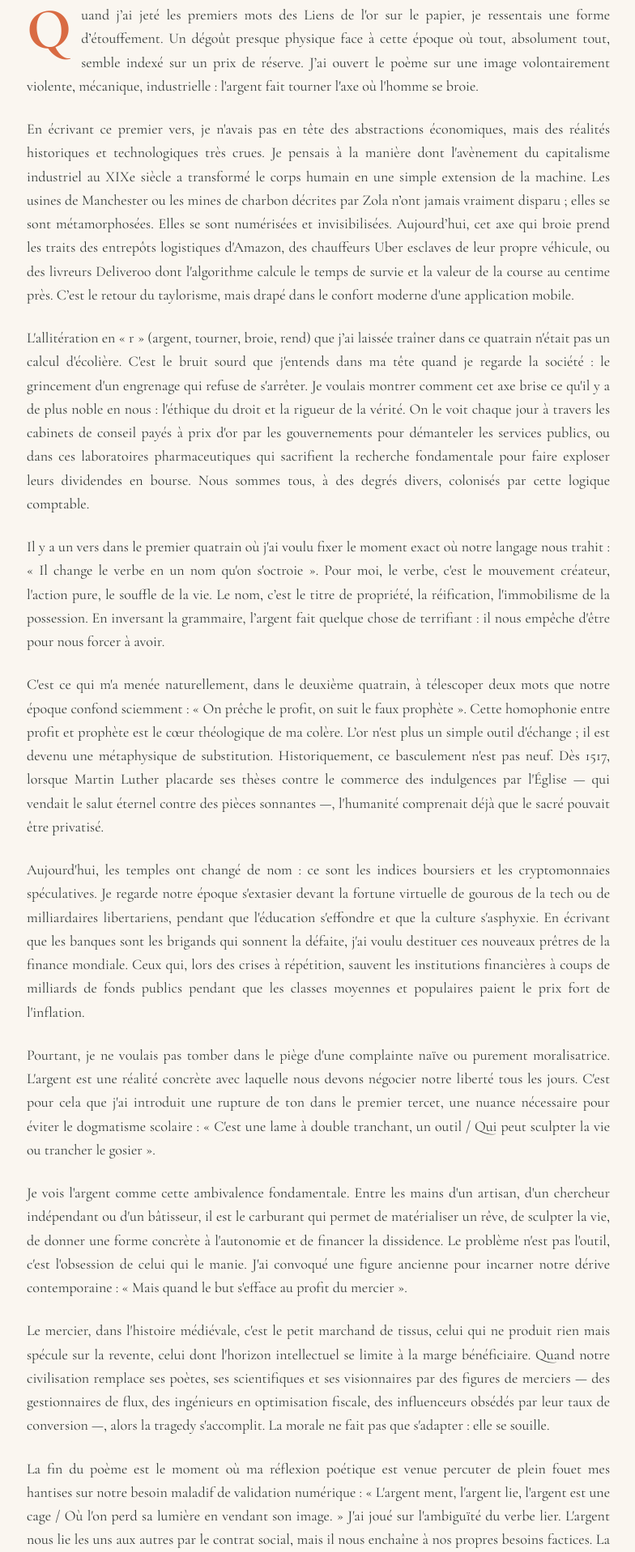
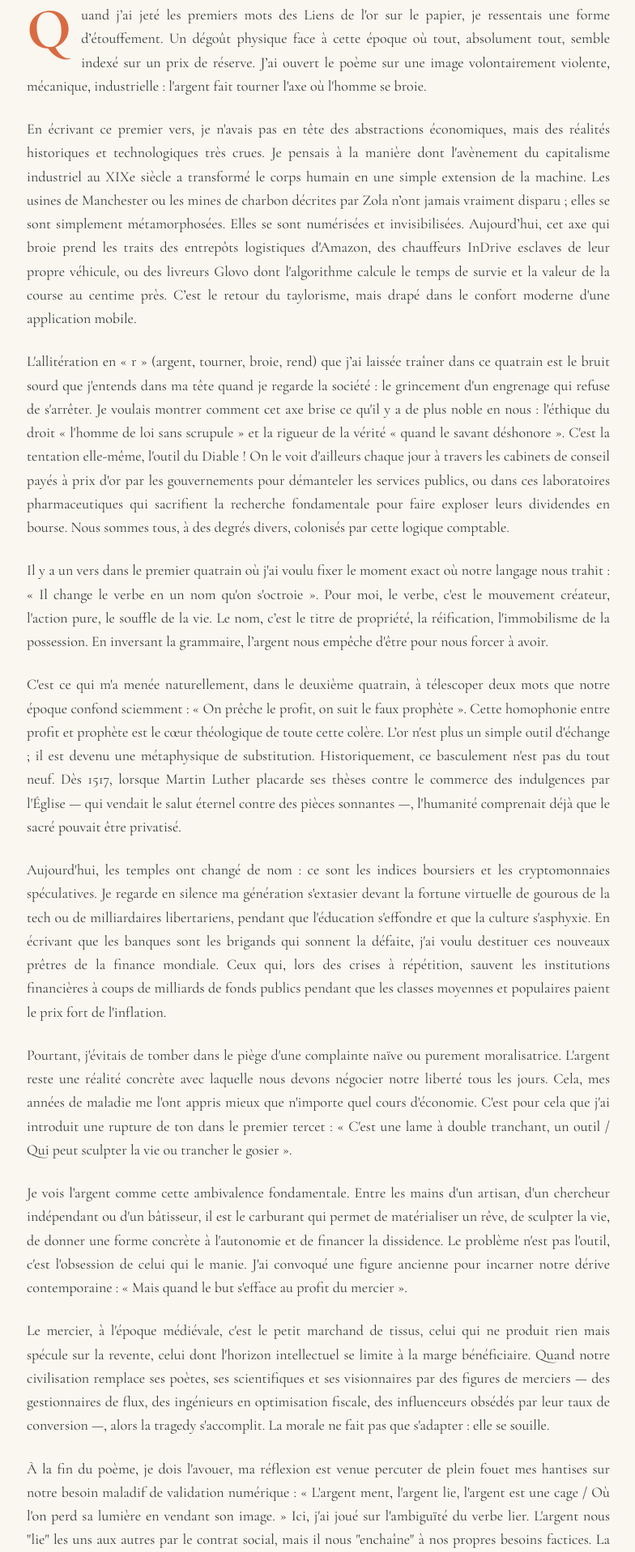
Before and after one commit to wadoudnajwa580-arch/najwa-app, a Next.js app: page /archives/liens-de-or in a window 1280 px wide. Shown: the part 1716-3633 px from the top of the page at 81% size, without its empty margins (247-1031 px from the left). Built offline with nearby package versions, Linux system fonts and the light colour scheme.

Commit message:
Update page.js

```diff
--- a/app/archives/liens-de-or/page.js
+++ b/app/archives/liens-de-or/page.js
@@ -17,25 +17,25 @@ La morale se souille et l'honneur est trahi,
 L'argent ment, l'argent lie, l'argent est une cage,
 Où l'on perd sa lumière en vendant son image.`;
 
-  const paragraphe1 = `Quand j’ai jeté les premiers mots des Liens de l'or sur le papier, je ressentais une forme d’étouffement. Un dégoût presque physique face à cette époque où tout, absolument tout, semble indexé sur un prix de réserve. J’ai ouvert le poème sur une image volontairement violente, mécanique, industrielle : l'argent fait tourner l'axe où l'homme se broie.`;
+  const paragraphe1 = `Quand j’ai jeté les premiers mots des Liens de l'or sur le papier, je ressentais une forme d’étouffement. Un dégoût physique face à cette époque où tout, absolument tout, semble indexé sur un prix de réserve. J’ai ouvert le poème sur une image volontairement violente, mécanique, industrielle : l'argent fait tourner l'axe où l'homme se broie.`;
 
-  const paragraphe2 = `En écrivant ce premier vers, je n'avais pas en tête des abstractions économiques, mais des réalités historiques et technologiques très crues. Je pensais à la manière dont l'avènement du capitalisme industriel au XIXe siècle a transformé le corps humain en une simple extension de la machine. Les usines de Manchester ou les mines de charbon décrites par Zola n’ont jamais vraiment disparu ; elles se sont métamorphosées. Elles se sont numérisées et invisibilisées. Aujourd’hui, cet axe qui broie prend les traits des entrepôts logistiques d'Amazon, des chauffeurs Uber esclaves de leur propre véhicule, ou des livreurs Deliveroo dont l'algorithme calcule le temps de survie et la valeur de la course au centime près. C’est le retour du taylorisme, mais drapé dans le confort moderne d'une application mobile.`;
+  const paragraphe2 = `En écrivant ce premier vers, je n'avais pas en tête des abstractions économiques, mais des réalités historiques et technologiques très crues. Je pensais à la manière dont l'avènement du capitalisme industriel au XIXe siècle a transformé le corps humain en une simple extension de la machine. Les usines de Manchester ou les mines de charbon décrites par Zola n’ont jamais vraiment disparu ; elles se sont simplement métamorphosées. Elles se sont numérisées et invisibilisées. Aujourd’hui, cet axe qui broie prend les traits des entrepôts logistiques d'Amazon, des chauffeurs InDrive esclaves de leur propre véhicule, ou des livreurs Glovo dont l'algorithme calcule le temps de survie et la valeur de la course au centime près. C’est le retour du taylorisme, mais drapé dans le confort moderne d'une application mobile.`;
 
-  const paragraphe3 = `L'allitération en « r » (argent, tourner, broie, rend) que j’ai laissée traîner dans ce quatrain n'était pas un calcul d'écolière. C'est le bruit sourd que j'entends dans ma tête quand je regarde la société : le grincement d'un engrenage qui refuse de s'arrêter. Je voulais montrer comment cet axe brise ce qu'il y a de plus noble en nous : l'éthique du droit et la rigueur de la vérité. On le voit chaque jour à travers les cabinets de conseil payés à prix d'or par les gouvernements pour démanteler les services publics, ou dans ces laboratoires pharmaceutiques qui sacrifient la recherche fondamentale pour faire exploser leurs dividendes en bourse. Nous sommes tous, à des degrés divers, colonisés par cette logique comptable.`;
+  const paragraphe3 = `L'allitération en « r » (argent, tourner, broie, rend) que j’ai laissée traîner dans ce quatrain est le bruit sourd que j'entends dans ma tête quand je regarde la société : le grincement d'un engrenage qui refuse de s'arrêter. Je voulais montrer comment cet axe brise ce qu'il y a de plus noble en nous : l'éthique du droit « l'homme de loi sans scrupule » et la rigueur de la vérité « quand le savant déshonore ». C'est la tentation elle-même, l'outil du Diable ! On le voit d'ailleurs chaque jour à travers les cabinets de conseil payés à prix d'or par les gouvernements pour démanteler les services publics, ou dans ces laboratoires pharmaceutiques qui sacrifient la recherche fondamentale pour faire exploser leurs dividendes en bourse. Nous sommes tous, à des degrés divers, colonisés par cette logique comptable.`;
 
-  const paragraphe4 = `Il y a un vers dans le premier quatrain où j'ai voulu fixer le moment exact où notre langage nous trahit : « Il change le verbe en un nom qu'on s'octroie ». Pour moi, le verbe, c'est le mouvement créateur, l'action pure, le souffle de la vie. Le nom, c’est le titre de propriété, la réification, l'immobilisme de la possession. En inversant la grammaire, l’argent fait quelque chose de terrifiant : il nous empêche d'être pour nous forcer à avoir.`;
+  const paragraphe4 = `Il y a un vers dans le premier quatrain où j'ai voulu fixer le moment exact où notre langage nous trahit : « Il change le verbe en un nom qu'on s'octroie ». Pour moi, le verbe, c'est le mouvement créateur, l'action pure, le souffle de la vie. Le nom, c’est le titre de propriété, la réification, l'immobilisme de la possession. En inversant la grammaire, l’argent nous empêche d'être pour nous forcer à avoir.`;
 
-  const paragraphe5 = `C'est ce qui m'a menée naturellement, dans le deuxième quatrain, à télescoper deux mots que notre époque confond sciemment : « On prêche le profit, on suit le faux prophète ». Cette homophonie entre profit et prophète est le cœur théologique de ma colère. L’or n'est plus un simple outil d'échange ; il est devenu une métaphysique de substitution. Historiquement, ce basculement n'est pas neuf. Dès 1517, lorsque Martin Luther placarde ses thèses contre le commerce des indulgences par l'Église — qui vendait le salut éternel contre des pièces sonnantes —, l'humanité comprenait déjà que le sacré pouvait être privatisé.`;
+  const paragraphe5 = `C'est ce qui m'a menée naturellement, dans le deuxième quatrain, à télescoper deux mots que notre époque confond sciemment : « On prêche le profit, on suit le faux prophète ». Cette homophonie entre profit et prophète est le cœur théologique de toute cette colère. L’or n'est plus un simple outil d'échange ; il est devenu une métaphysique de substitution. Historiquement, ce basculement n'est pas du tout neuf. Dès 1517, lorsque Martin Luther placarde ses thèses contre le commerce des indulgences par l'Église — qui vendait le salut éternel contre des pièces sonnantes —, l'humanité comprenait déjà que le sacré pouvait être privatisé.`;
 
-  const paragraphe6 = `Aujourd'hui, les temples ont changé de nom : ce sont les indices boursiers et les cryptomonnaies spéculatives. Je regarde notre époque s'extasier devant la fortune virtuelle de gourous de la tech ou de milliardaires libertariens, pendant que l'éducation s'effondre et que la culture s'asphyxie. En écrivant que les banques sont les brigands qui sonnent la défaite, j'ai voulu destituer ces nouveaux prêtres de la finance mondiale. Ceux qui, lors des crises à répétition, sauvent les institutions financières à coups de milliards de fonds publics pendant que les classes moyennes et populaires paient le prix fort de l'inflation.`;
+  const paragraphe6 = `Aujourd'hui, les temples ont changé de nom : ce sont les indices boursiers et les cryptomonnaies spéculatives. Je regarde en silence ma génération s'extasier devant la fortune virtuelle de gourous de la tech ou de milliardaires libertariens, pendant que l'éducation s'effondre et que la culture s'asphyxie. En écrivant que les banques sont les brigands qui sonnent la défaite, j'ai voulu destituer ces nouveaux prêtres de la finance mondiale. Ceux qui, lors des crises à répétition, sauvent les institutions financières à coups de milliards de fonds publics pendant que les classes moyennes et populaires paient le prix fort de l'inflation.`;
 
-  const paragraphe7 = `Pourtant, je ne voulais pas tomber dans le piège d'une complainte naïve ou purement moralisatrice. L'argent est une réalité concrète avec laquelle nous devons négocier notre liberté tous les jours. C'est pour cela que j'ai introduit une rupture de ton dans le premier tercet, une nuance nécessaire pour éviter le dogmatisme scolaire : « C'est une lame à double tranchant, un outil / Qui peut sculpter la vie ou trancher le gosier ».`;
+  const paragraphe7 = `Pourtant, j'évitais de tomber dans le piège d'une complainte naïve ou purement moralisatrice. L'argent reste une réalité concrète avec laquelle nous devons négocier notre liberté tous les jours. Cela, mes années de maladie me l'ont appris mieux que n'importe quel cours d'économie. C'est pour cela que j'ai introduit une rupture de ton dans le premier tercet : « C'est une lame à double tranchant, un outil / Qui peut sculpter la vie ou trancher le gosier ».`;
 
   const paragraphe8 = `Je vois l'argent comme cette ambivalence fondamentale. Entre les mains d'un artisan, d'un chercheur indépendant ou d'un bâtisseur, il est le carburant qui permet de matérialiser un rêve, de sculpter la vie, de donner une forme concrète à l'autonomie et de financer la dissidence. Le problème n'est pas l'outil, c'est l'obsession de celui qui le manie. J'ai convoqué une figure ancienne pour incarner notre dérive contemporaine : « Mais quand le but s'efface au profit du mercier ».`;
 
-  const paragraphe9 = `Le mercier, dans l'histoire médiévale, c'est le petit marchand de tissus, celui qui ne produit rien mais spécule sur la revente, celui dont l'horizon intellectuel se limite à la marge bénéficiaire. Quand notre civilisation remplace ses poètes, ses scientifiques et ses visionnaires par des figures de merciers — des gestionnaires de flux, des ingénieurs en optimisation fiscale, des influenceurs obsédés par leur taux de conversion —, alors la tragedy s'accomplit. La morale ne fait pas que s'adapter : elle se souille.`;
+  const paragraphe9 = `Le mercier, à l'époque médiévale, c'est le petit marchand de tissus, celui qui ne produit rien mais spécule sur la revente, celui dont l'horizon intellectuel se limite à la marge bénéficiaire. Quand notre civilisation remplace ses poètes, ses scientifiques et ses visionnaires par des figures de merciers — des gestionnaires de flux, des ingénieurs en optimisation fiscale, des influenceurs obsédés par leur taux de conversion —, alors la tragedy s'accomplit. La morale ne fait pas que s'adapter : elle se souille.`;
 
-  const paragraphe10 = `La fin du poème est le moment où ma réflexion poétique est venue percuter de plein fouet mes hantises sur notre besoin maladif de validation numérique : « L'argent ment, l'argent lie, l'argent est une cage / Où l'on perd sa lumière en vendant son image. » J'ai joué sur l'ambiguïté du verbe lier. L'argent nous lie les uns aux autres par le contrat social, mais il nous enchaîne à nos propres besoins factices. La rime finale entre cage et image est peut-être la vérité la plus douloureuse que j'ai eu à formuler.`;
+  const paragraphe10 = `À la fin du poème, je dois l'avouer, ma réflexion est venue percuter de plein fouet mes hantises sur notre besoin maladif de validation numérique : « L'argent ment, l'argent lie, l'argent est une cage / Où l'on perd sa lumière en vendant son image. » Ici, j'ai joué sur l'ambiguïté du verbe lier. L'argent nous "lie" les uns aux autres par le contrat social, mais il nous "enchaîne" à nos propres besoins factices. La rime finale entre cage et image est peut-être la vérité la plus douloureuse que j'ai eu à formuler.`;
 
   const paragraphe11 = `En écrivant ces mots, je pensais à la condition de l'artiste contemporain obligé de devenir son premier community manager pour espérer exister, mais aussi à la dérive hyper-moderne de notre intimité. Nous vivons désormais dans la panoptique ultime : celle des plateformes d'abonnements payants, de la monétisation de l'intime et de la gamification d'Instagram et TikTok. C'est une prison sans barreaux de fer, où l'on s'expose volontairement au regard de millions de gardiens anonymes pour obtenir quelques pièces numériques et une poignée de likes.`;
 
@@ -66,7 +66,7 @@ Où l'on perd sa lumière en vendant son image.`;
       {/* L'Image d'Illustration */}
       <div className="w-full h-80 overflow-hidden rounded-sm relative my-12 border border-terracotta/10 shadow-sm">
         <img
-          src="https://upload.wikimedia.org/wikipedia/commons/thumb/b/b3/Le_pr%C3%AAteur_et_sa_femme_-_Quentin_Metsys_-_Mus%C3%A9e_du_Louvre_Peintures_INV_1444_%3B_MR_821.jpg/1280px-Le_pr%C3%AAteur_et_sa_femme_-_Quentin_Metsys_-_Mus%C3%A9e_du_Louvre_Peintures_INV_1444_%3B_MR_821.jpg"
+          src="https://encrypted-tbn0.gstatic.com/images?q=tbn:ANd9GcSD5m3ATGqP24Nm72SbBNVSDRMphB9_VgP1spmxNLrTpbtTgne_P0njGqte&s=10"
           alt="L'Orfèvrerie des Chaînes"
           className="w-full h-full object-cover"
         />
```
